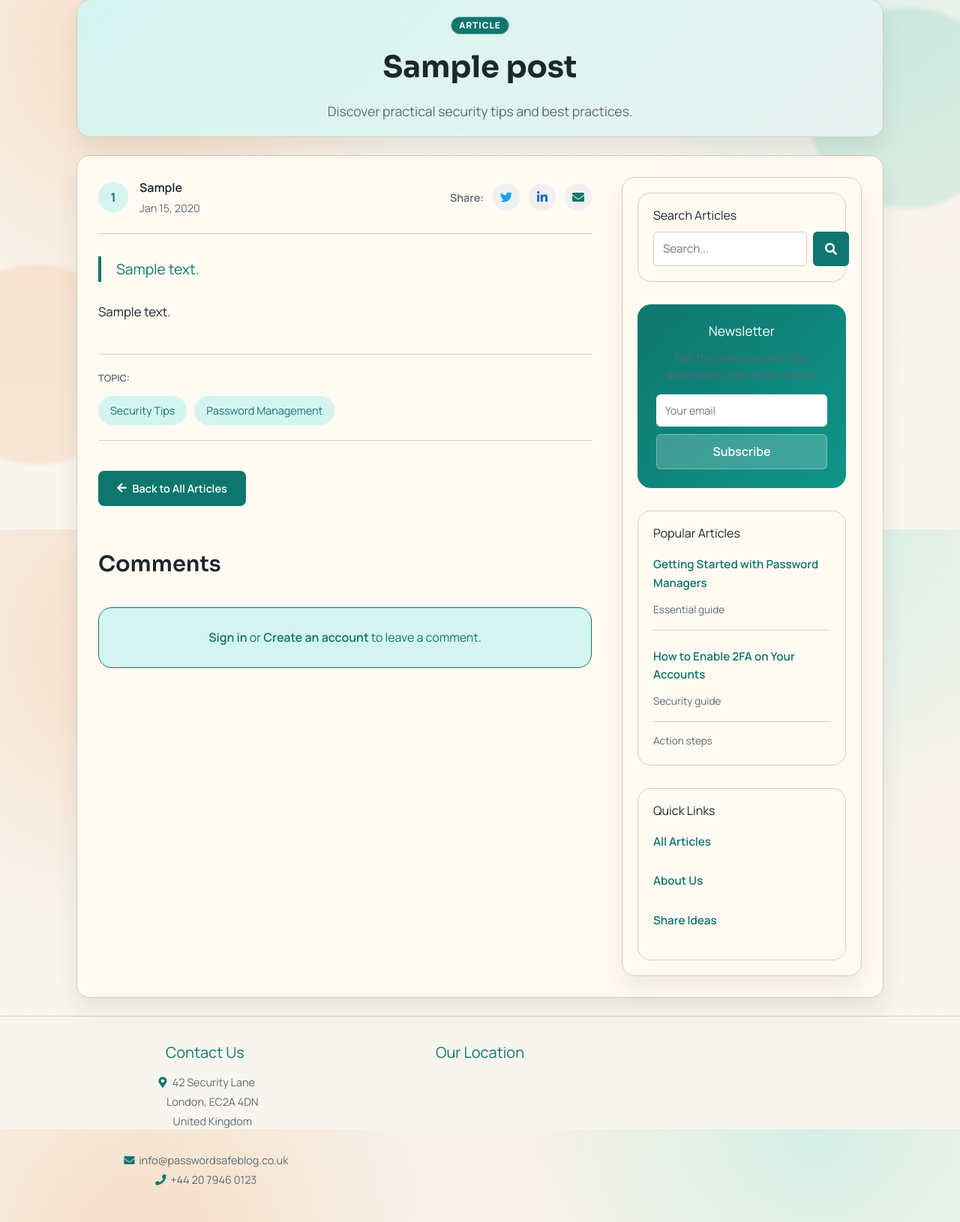
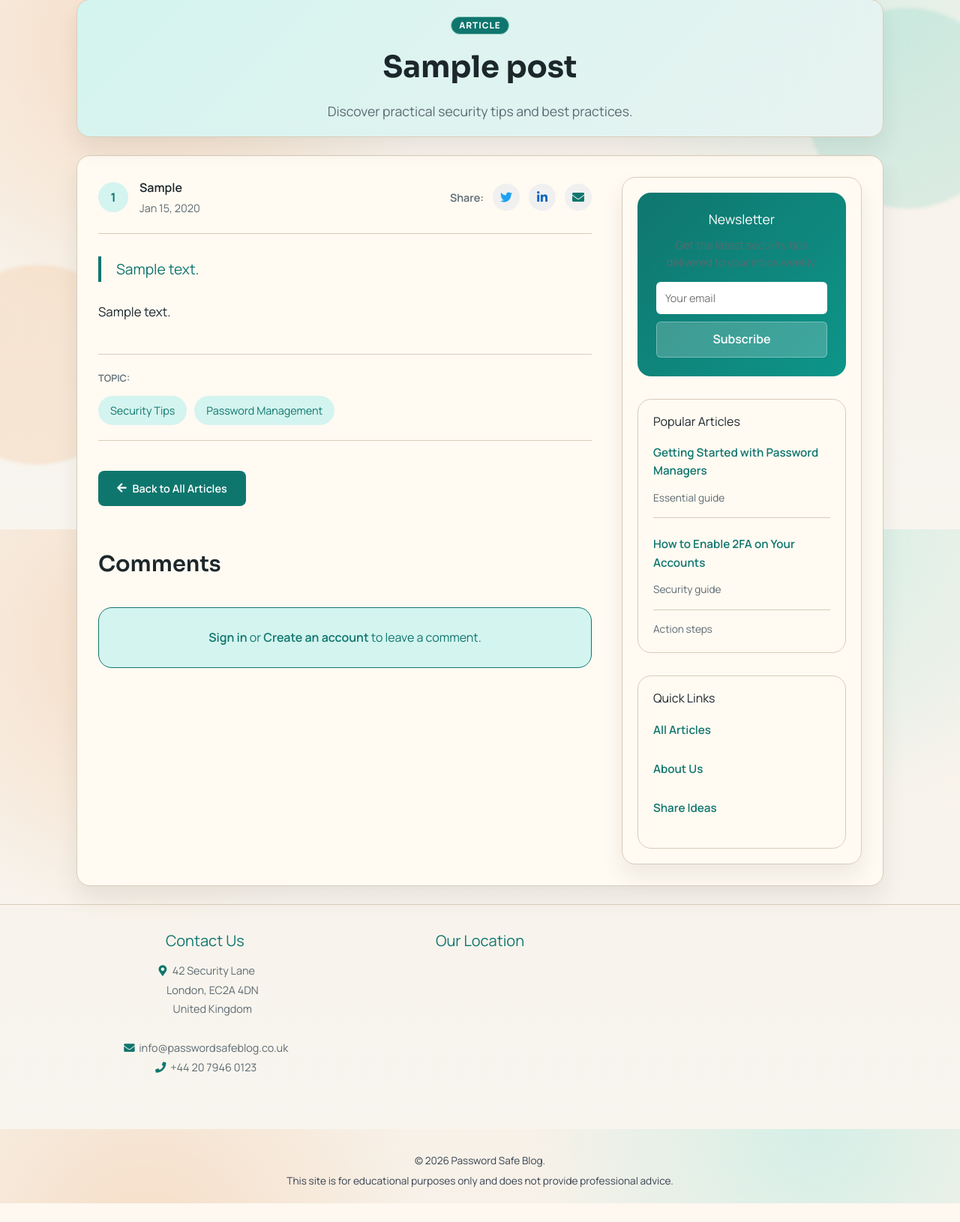
Before and after one commit to tendayiht-png/password_space_blog, a Django app: template templates/post_detail.html in a window 1280 px wide. Shown: the part 94-1724 px from the top of the page at 75% size. After the commit the page ends 1699 px from the top, so only its background shows below. Run offline with Django 3.2, Linux system fonts and the light colour scheme; the template is opened without the code that fills it: most values are stand-ins (such as "Sample title", 1, 10 or a date in 2020); grey boxes are pictures that could not be loaded.

Commit message:
Remove Search Articles panel from post sidebar

```diff
--- a/templates/post_detail.html
+++ b/templates/post_detail.html
@@ -117,21 +117,6 @@
     </article>
 
     <aside class="sidebar reveal">
-      <div style="background: var(--panel); padding: 20px; border-radius: var(--radius); margin-bottom: 30px; border: 1px solid var(--line);">
-        <h3 style="margin-top: 0; font-size: 1rem; color: var(--ink);">Search Articles</h3>
-        <form method="get" action="{% url 'home' %}" style="display: flex; gap: 8px;">
-          <input
-            type="text"
-            name="q"
-            placeholder="Search..."
-            style="flex: 1; padding: 10px 12px; border: 1px solid var(--line); border-radius: 6px; font-size: 0.95rem;"
-          >
-          <button type="submit" style="background: var(--brand); color: white; border: none; padding: 10px 16px; border-radius: 6px; cursor: pointer; font-weight: 600;">
-            <i class="fas fa-search"></i>
-          </button>
-        </form>
-      </div>
-
       <div style="background: linear-gradient(135deg, var(--brand), #0e9589); color: white; padding: 25px; border-radius: var(--radius); margin-bottom: 30px; text-align: center;">
         <h3 style="margin-top: 0; color: white; font-size: 1.1rem;">Newsletter</h3>
         <p style="font-size: 0.9rem; margin: 10px 0; opacity: 0.95;">Get the latest security tips delivered to your inbox weekly.</p>
```
